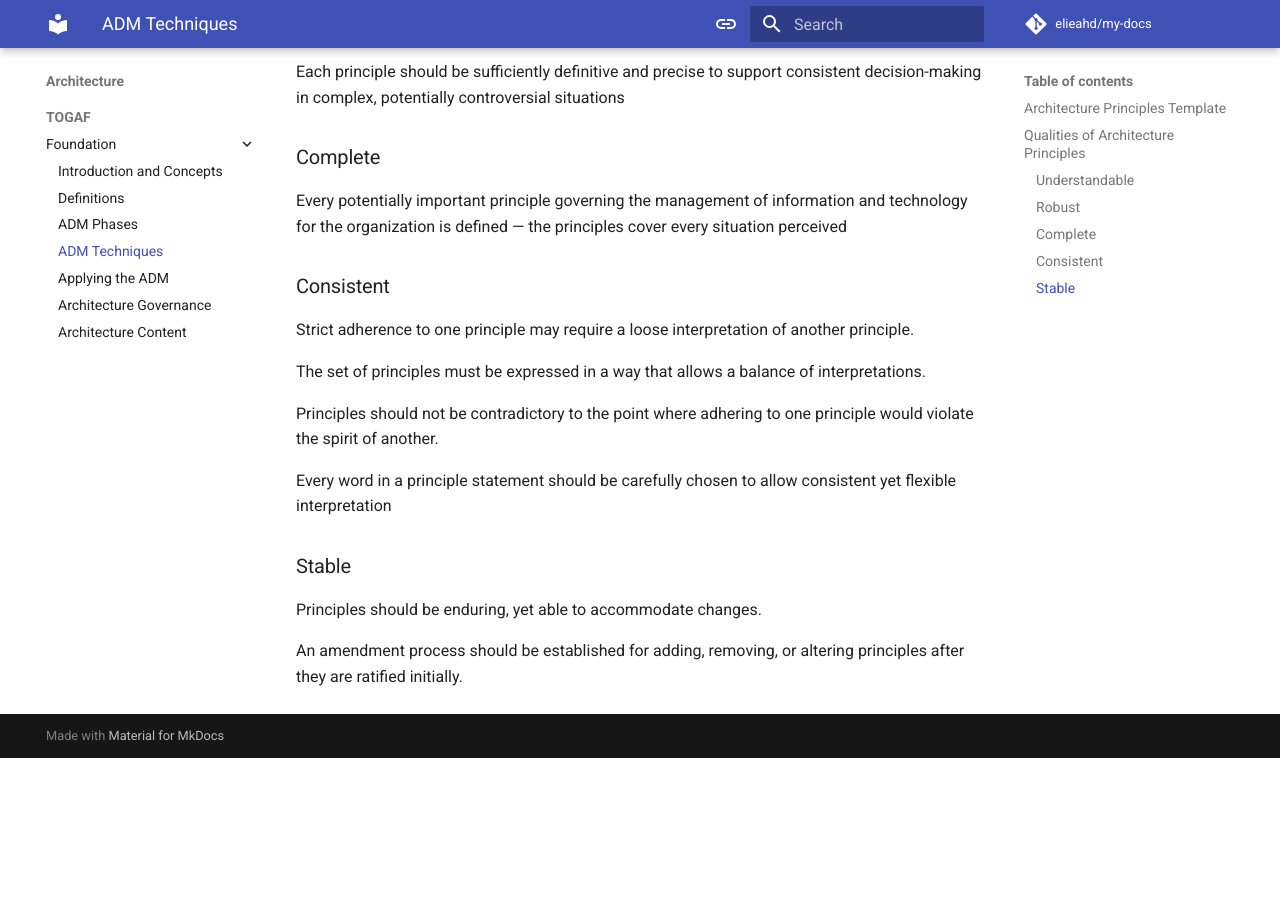
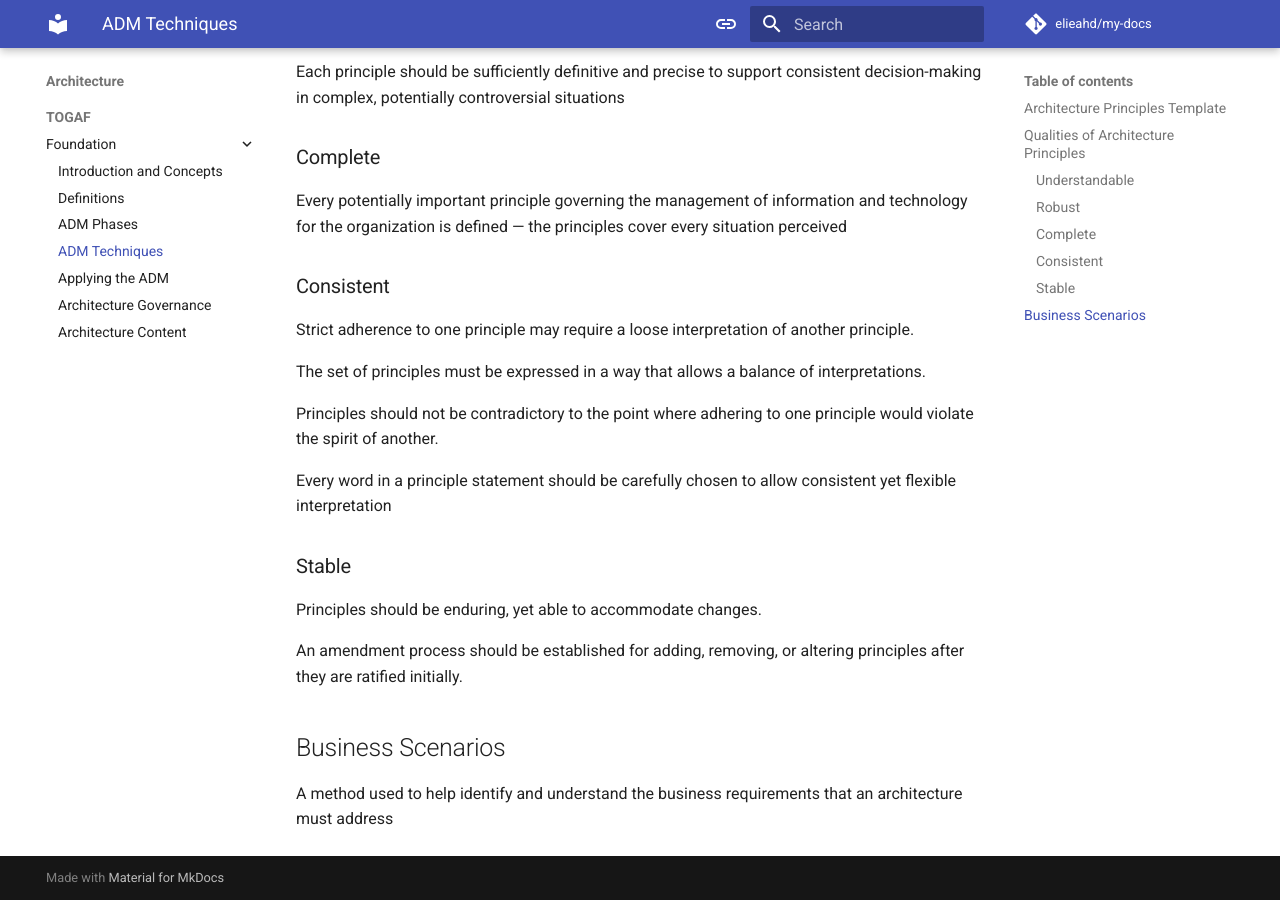
Before and after one commit to elieahd/my-docs, an MkDocs documentation site: the page built from docs/architecture/togaf/foundation/unit4.md, in a window 1280 px wide and 900 px high, scrolled down 1154 px. Built offline with MkDocs 1.6.1 and Material for MkDocs 9.7.7, drawn with Linux system fonts in a browser that asks for light colours; comment, search, counter and statistics services are not loaded; before the commit the page ends 1912 px from its top, so only the background shows below that.

Commit message:
add unit5

```diff
--- a/docs/architecture/togaf/foundation/unit4.md
+++ b/docs/architecture/togaf/foundation/unit4.md
@@ -47,3 +47,7 @@ Every word in a principle statement should be carefully chosen to allow consiste
 Principles should be enduring, yet able to accommodate changes.
 
 An amendment process should be established for adding, removing, or altering principles after they are ratified initially.
+
+## Business Scenarios
+
+A method used to help identify and understand the business requirements that an architecture must address
```
Also changed, not shown: docs/architecture/togaf/foundation/unit5.md (added, +15 -0 lines), docs/assets/togaf/architecture-landscape.png (added).
